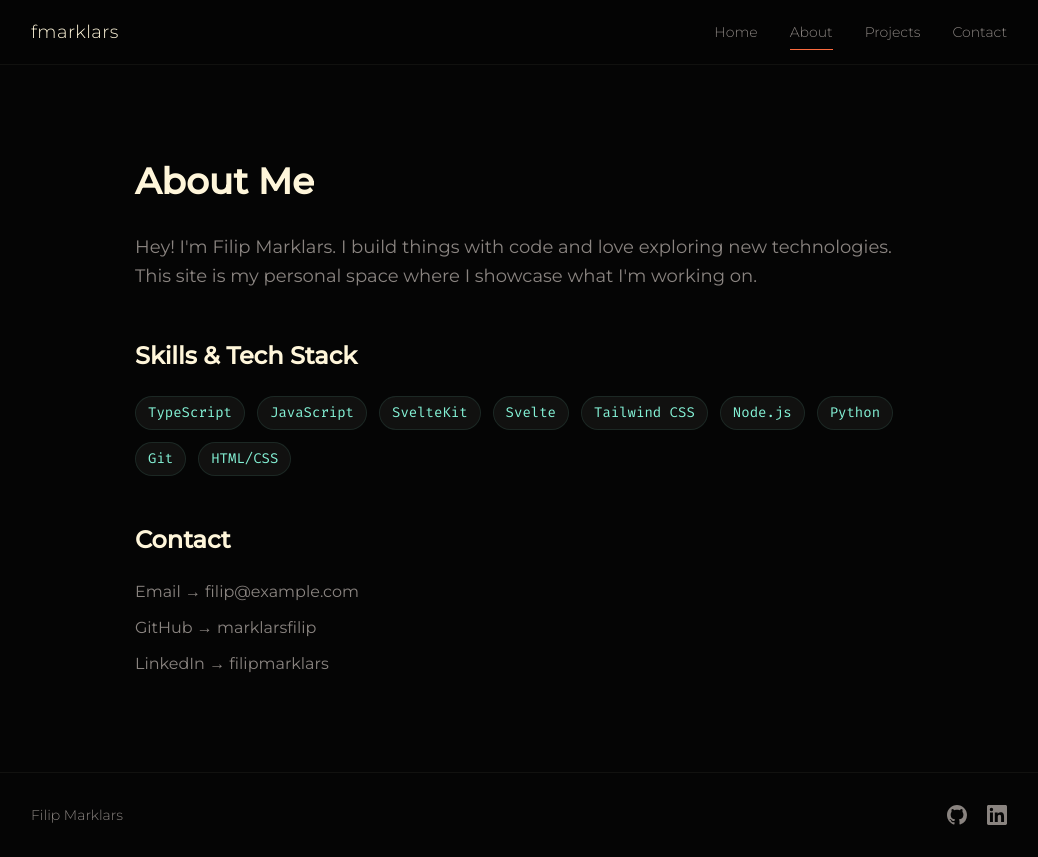
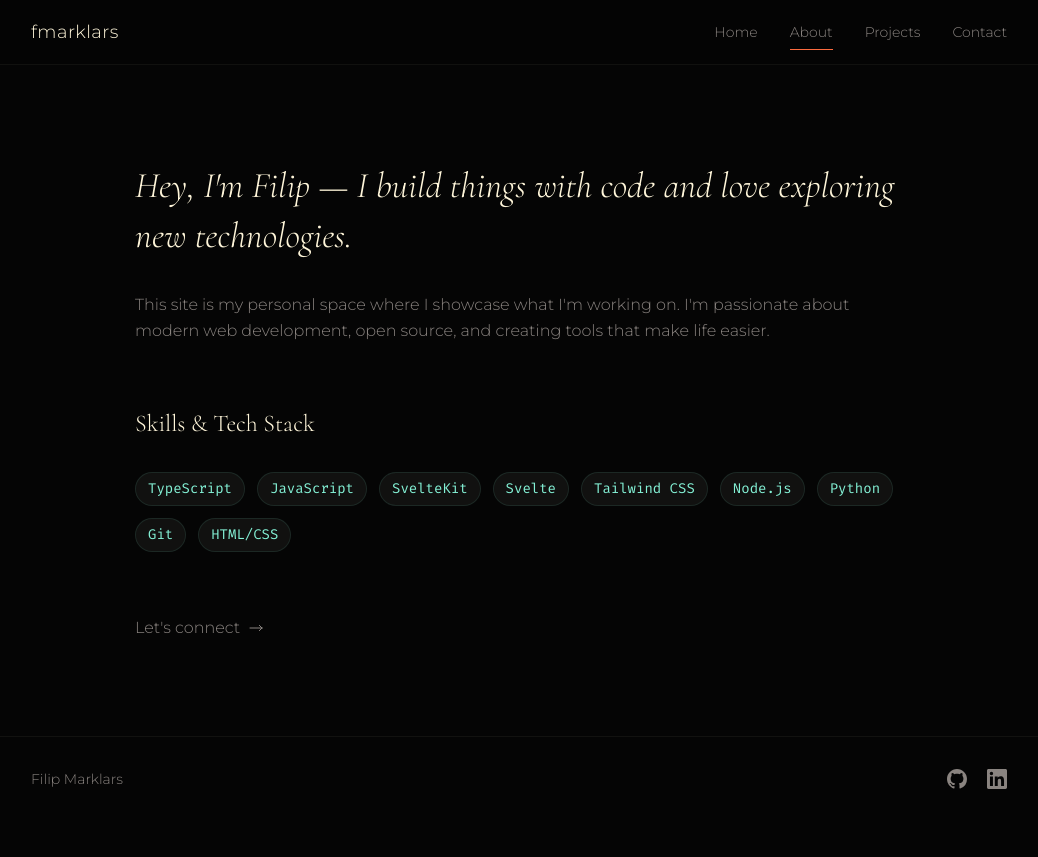
Before and after one commit to marklarsfilip/filipmarklars, a SvelteKit app: page /about in a window 1280 px wide. Shown: the whole page, without its empty margins (121-1159 px from the left). After the commit the page ends 821 px from the top, so only its background shows below. Built offline with nearby package versions, Linux system fonts and the light colour scheme.

Commit message:
feat: redesign about page with elegant typography and scroll animations

```diff
--- a/src/routes/about/+page.svelte
+++ b/src/routes/about/+page.svelte
@@ -1,5 +1,6 @@
 <script lang="ts">
   import SkillBadge from '$lib/components/SkillBadge.svelte';
+  import { animateOnScroll } from '$lib/utils/animate-on-scroll';
 
   const skills = [
     'TypeScript', 'JavaScript', 'SvelteKit', 'Svelte', 'Tailwind CSS',
@@ -14,29 +15,45 @@
 
 <section class="py-24 px-6">
   <div class="max-w-3xl mx-auto">
-    <h1 class="text-4xl font-bold mb-8">About Me</h1>
-    <p class="text-muted text-lg leading-relaxed mb-12">
-      Hey! I'm Filip Marklars. I build things with code and love exploring new technologies.
+    <!-- Intro -->
+    <p
+      class="font-heading text-3xl md:text-4xl font-light italic text-cream leading-snug mb-8"
+      use:animateOnScroll
+    >
+      Hey, I'm Filip — I build things with code and love exploring new technologies.
+    </p>
+    <p
+      class="text-muted font-light leading-relaxed mb-16"
+      use:animateOnScroll={{ delay: 100 }}
+    >
       This site is my personal space where I showcase what I'm working on.
+      I'm passionate about modern web development, open source, and creating
+      tools that make life easier.
     </p>
 
-    <h2 class="text-2xl font-bold mb-6">Skills & Tech Stack</h2>
-    <div class="flex flex-wrap gap-3 mb-12">
+    <!-- Skills -->
+    <h2
+      class="font-heading text-2xl font-light text-cream mb-8"
+      use:animateOnScroll
+    >
+      Skills & Tech Stack
+    </h2>
+    <div class="flex flex-wrap gap-3 mb-16" use:animateOnScroll={{ delay: 100 }}>
       {#each skills as skill}
         <SkillBadge name={skill} />
       {/each}
     </div>
 
-    <h2 class="text-2xl font-bold mb-6">Contact</h2>
-    <div class="flex flex-col gap-3 text-muted">
-      <a href="mailto:filip@example.com" class="hover:text-orange transition-colors">
-        Email → filip@example.com
-      </a>
-      <a href="https://github.com/marklarsfilip" target="_blank" rel="noopener" class="hover:text-orange transition-colors">
-        GitHub → marklarsfilip
-      </a>
-      <a href="https://linkedin.com/in/filipmarklars" target="_blank" rel="noopener" class="hover:text-orange transition-colors">
-        LinkedIn → filipmarklars
+    <!-- Contact CTA -->
+    <div use:animateOnScroll>
+      <a
+        href="/contact"
+        class="inline-flex items-center gap-2 text-muted hover:text-orange transition-colors duration-300 font-light"
+      >
+        Let's connect
+        <svg class="w-4 h-4" fill="none" stroke="currentColor" viewBox="0 0 24 24">
+          <path stroke-linecap="round" stroke-linejoin="round" stroke-width="1.5" d="M17 8l4 4m0 0l-4 4m4-4H3" />
+        </svg>
       </a>
     </div>
   </div>
```
